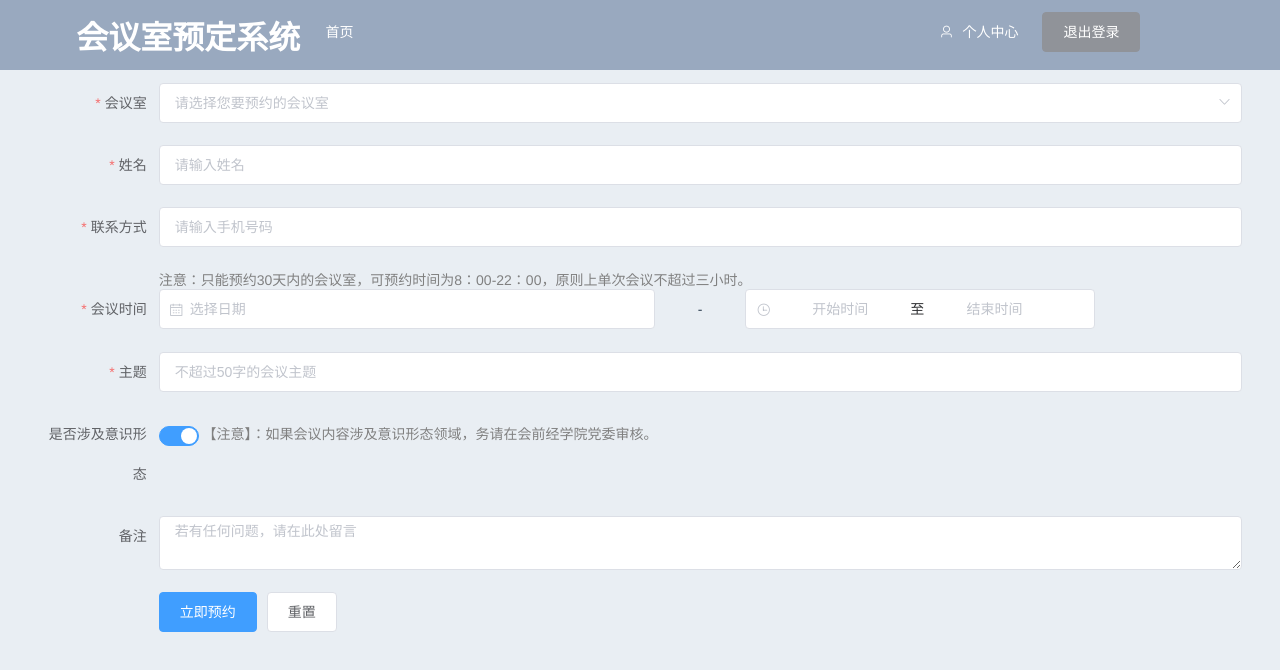
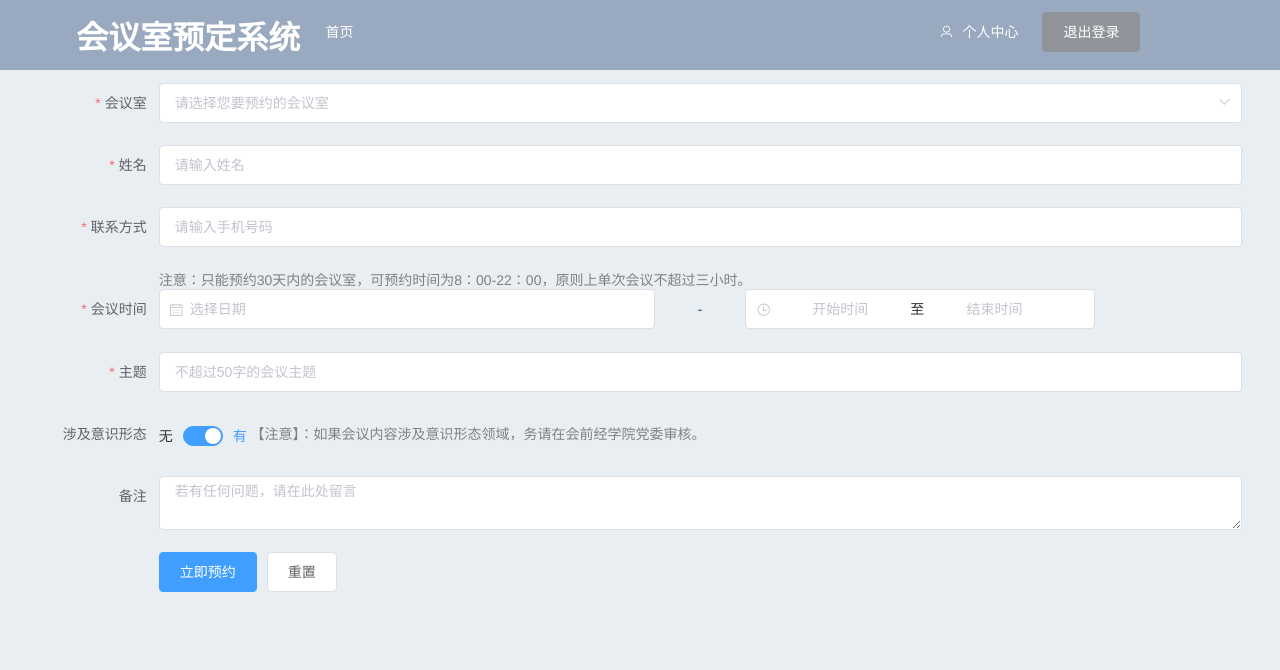
Before and after one commit to urnotlsy/bookingsys-front-end, a Vue app: page /#/order in a window 1280 px wide. Shown: the top 670 px of the page. Built offline with nearby package versions, Linux system fonts and the light colour scheme.

Commit message:
少量修改

```diff
--- a/src/components/RecordForm.vue
+++ b/src/components/RecordForm.vue
@@ -3,12 +3,15 @@
         <span class="head-line">使用记录</span>
         <el-form
             :model="recordForm"
-            label-width="18%"
+            label-width="12%"
             class="demo-ruleForm">
             <el-form-item
-                label="是否有违规行为"
+                label="违规行为"
                 prop="illegal">
-                <el-switch v-model="recordForm.illegal"></el-switch>
+                <el-switch
+                    v-model="recordForm.illegal"
+                    active-text="有"
+                    inactive-text="无"></el-switch>
             </el-form-item>
             <el-form-item
                 label="记录"
--- a/src/pages/BookingCalendar.vue
+++ b/src/pages/BookingCalendar.vue
@@ -15,6 +15,12 @@
             :value="item.label">
           </el-option>
         </el-select>
+        <el-button
+          @click="clickToOrder"
+          type="primary"
+          style="margin-left:10px">
+          预约会议室
+        </el-button>
       </div>
       <div class="calendar">
         <FullCalendar
@@ -168,6 +174,7 @@ export default {
           title: `会议:2xxxxxxxx`,
           start: '2022-05-04' + 'T08:15:00',
           end: '2022-05-04' + 'T22:00:00',
+          // backgroundColor:'red',
           extendedProps: {
             name:'fkjfb',
             number: '12388886666'
@@ -220,6 +227,9 @@ export default {
     },
     changeRoom(value){
       console.log(value)
+    },
+    clickToOrder(){
+      this.$router.push({name:'order',params: {number:this.roomValue}})
     }
   }
 }
--- a/src/pages/BookingList.vue
+++ b/src/pages/BookingList.vue
@@ -231,7 +231,7 @@ export default {
   data(){
     return{
       //调试用，之后用全局变量
-      role:'3',      //1用户，2物业，3管理员
+      role:'1',      //1用户，2物业，3管理员
 
       tableData: [{
           id:1234,
--- a/src/pages/HomePage.vue
+++ b/src/pages/HomePage.vue
@@ -6,7 +6,7 @@
         <div
           slot="header"
           class="clearfix">
-          <span style="font-weight:bold">会议室预约、使用规定</span>
+          <span style="font-weight:bold; font-size: 20px">会议室预约、使用规定</span>
         </div>
         <div
           v-for="item in rules"
@@ -16,67 +16,42 @@
         </div>
       </el-card>
       <div class="admin-options">
-        <el-card
-          class="options-card"
-          shadow="hover"
-          style="background:#326199">
         <el-button
-            class="card-button"
-            type="text"
+          class="option-button cal-button"
           @click="checkCalendar">
-            查看
+          <h1 class="card-content">
+            预约日历
+          </h1>
         </el-button>
-          <h1 class="card-content">预约日历</h1>
-        </el-card>
-        <el-card
-          class="options-card"
-          shadow="hover"
-          style="background:#4FB1A1">
         <el-button
-            class="card-button"
-            type="text"
+          class="option-button list-button"
           @click="checkList">
-            查看
+          <h1 class="card-content">
+            预约列表
+          </h1>
         </el-button>
-          <h1 class="card-content">预约列表</h1>
-        </el-card>
-        <el-card
-          class="options-card"
-          shadow="hover"
-          style="background:#FCC055">
         <el-button
-            class="card-button"
-            type="text"
+          class="option-button info-button"
           @click="checkRoom">
-            查看
+          <h1 class="card-content">
+            会议室详细信息
+          </h1>
         </el-button>
-          <h1 class="card-content">会议室详细信息</h1>
-        </el-card>
-        <el-card
-          class="options-card"
-          shadow="hover"
-          style="background:#EB8D50">
         <el-button
-            class="card-button"
-            type="text"
+          class="option-button order-button"
           @click="addOrder">
-            查看
+          <h1 class="card-content">
+            会议室预定
+          </h1>
         </el-button>
-          <h1 class="card-content">会议室预定</h1>
-        </el-card>
-        <el-card
-          class="options-card"
-          shadow="hover"
-          style="background:#DF6E5B"
-          v-if="role==3">
         <el-button
-            class="card-button"
-            type="text"
+          class="option-button account-button"
+          v-if="role==3"
           @click="manageAccount">
-            查看
+          <h1 class="card-content">
+            账号管理
+          </h1>
         </el-button>
-          <h1 class="card-content">账号管理</h1>
-        </el-card>
       </div>
     </div>
   </div>
@@ -151,36 +126,41 @@ export default {
     display: flex;
   }
   .text {
-    font-size: 14px;
+    font-size: 16px;
   }
   .item {
-    margin-bottom: 18px;
+    margin-bottom: 20px;
     text-align: left;
   }
   .box-card {
-    width: 40%;
-    margin: 5% 15% 5% 15%;
+    width: 100%;
+    margin: 5% 8% 5% 8%;
     float: left;
   }
-  .main-options {
-    margin: 3% 10% 3% 0%;
+  .admin-options{
+    margin: 2% 8% 2% 8%;
+    float: left;
+    width:40%;
+  }
+  .option-button{
+    width: 300px;
+    color: white;
+    margin: 3% 0 3% 0;
     float: right;
   }
-  .admin-options{
-    margin: 2% 10% 2% 0%;
-    float: right;
+  .cal-button{
+    background: #326199;
   }
-  .options-card{
-    width: 100%;
-    color: white;
-    margin: 5% 0 5% 0;
+  .list-button{
+    background: #4FB1A1;
   }
-  .card-button{
-    float: right;
-    padding: 3px 0;
-    color: white;
+  .info-button{
+    background:#FCC055;
   }
-  .card-content{
-    float:left;
+  .order-button{
+    background:#EB8D50;
+  }
+  .account-button{
+    background:#DF6E5B;
   }
 </style>
--- a/src/pages/LogIn.vue
+++ b/src/pages/LogIn.vue
@@ -2,7 +2,14 @@
   <div id="login">
     <HeaderMenu/>
       <el-card class="card">
-        <el-form ref="form" :model="form" label-width="80px">
+        <span class="tittle">
+          请登录
+        </span>
+        <el-form
+          ref="form"
+          :model="form"
+          label-width="80px"
+          class="form">
           <el-form-item label="账号">
             <el-input v-model="form.id"></el-input>
           </el-form-item>
@@ -62,4 +69,11 @@ export default {
     text-align: center;
     padding: 3% 3% 0 0;
   }
+  .tittle{
+    font-size: 20px;
+    font-weight: bold;
+  }
+  .form{
+    margin-top: 20px;
+  }
 </style>
--- a/src/pages/NewOrder.vue
+++ b/src/pages/NewOrder.vue
@@ -79,11 +79,15 @@
               placeholder="不超过50字的会议主题">
             </el-input>
         </el-form-item>
-        <el-form-item label="是否涉及意识形态">
-            <el-switch v-model="ruleForm.flag"></el-switch>
-            <span style="color: grey">
-              【注意】：如果会议内容涉及意识形态领域，务请在会前经学院党委审核。
-            </span>
+        <el-form-item label="涉及意识形态">
+          <el-switch
+            v-model="ruleForm.flag"
+            active-text="有"
+            inactive-text="无">
+          </el-switch>
+          <span style="color: grey">
+            【注意】：如果会议内容涉及意识形态领域，务请在会前经学院党委审核。
+          </span>
         </el-form-item>
         <el-form-item
           label="备注"
--- a/src/pages/RoomInfo.vue
+++ b/src/pages/RoomInfo.vue
@@ -38,6 +38,14 @@
               </el-input>
             </el-form-item>
             <el-form-item
+              label="多媒体设备"
+              prop="media">
+              <el-switch
+                v-model="newRoom.media"
+                active-text="有"
+                inactive-text="无"></el-switch>
+            </el-form-item>
+            <el-form-item
               label="简介"
               prop="intro">
               <el-input
@@ -69,6 +77,21 @@
             prop="capacity"
             label="容量"
             width="100">
+          </el-table-column>
+          <el-table-column
+            prop="media"
+            label="多媒体设备"
+            width="120"
+            :filters="[{text:'有',value:true},{text:'无',value:false}]"
+            :filter-method="filterTag"
+            filter-placement="bottom-end">
+            <template slot-scope="scope">
+              <el-tag
+                :type="scope.row.media==true? 'success':'danger'"
+                disable-transitions>
+                {{scope.row.media == true ? '有':'无'}}
+              </el-tag>
+            </template>
           </el-table-column>
           <el-table-column
             prop="intro"
@@ -133,72 +156,84 @@ export default {
           id:1,
           number:441,
           capacity:20,
+          media:true,
           intro:'hhhhh'
         },
         {
           id:2,
           number:441,
           capacity:20,
+          media:false,
           intro:'hhhhh'
         },
         {
           id:3,
           number:403,
           capacity:20,
+          media:true,
           intro:'hhhhh'
         },
         {
           id:4,
           number:403,
           capacity:20,
+          media:false,
           intro:'hhhhh'
         },
         {
           id:5,
           number:403,
           capacity:20,
+          media:true,
           intro:'hhhhh'
         },
         {
           id:6,
           number:403,
           capacity:20,
+          media:true,
           intro:'hhhhh'
         },
         {
           id:7,
           number:403,
           capacity:20,
+          media:true,
           intro:'hhhhh'
         },
         {
           id:8,
           number:403,
           capacity:20,
+          media:true,
           intro:'hhhhh'
         },
         {
           id:9,
           number:403,
           capacity:20,
+          media:true,
           intro:'hhhhh'
         },
         {
           id:10,
           number:403,
           capacity:20,
+          media:true,
           intro:'hhhhh'
         },
         {
           id:11,
           number:403,
           capacity:20,
+          media:true,
           intro:'hhhhh'
         },
         {
           id:12,
           number:403,
           capacity:20,
+          media:true,
           intro:'hhhhh'
         }
       ],
@@ -206,6 +241,7 @@ export default {
       newRoom:{
         number:'',
         capacity:'',
+        media:'',
         intro:''
       },
       rules:{
@@ -216,6 +252,13 @@ export default {
     }
   },
   methods:{
+    filterTag(value, row) {
+      return row.media === value;
+    },
+    filterHandler(value, row, column) {
+      const property = column['property'];
+      return row[property] === value;
+    },
     clickToCalendar(id) {
       // console.log(id);
       this.$router.push({name:'calendar',params: {id:id}}) // 只能用 name
```
Lines whose indentation alone changed are shown as unchanged.
